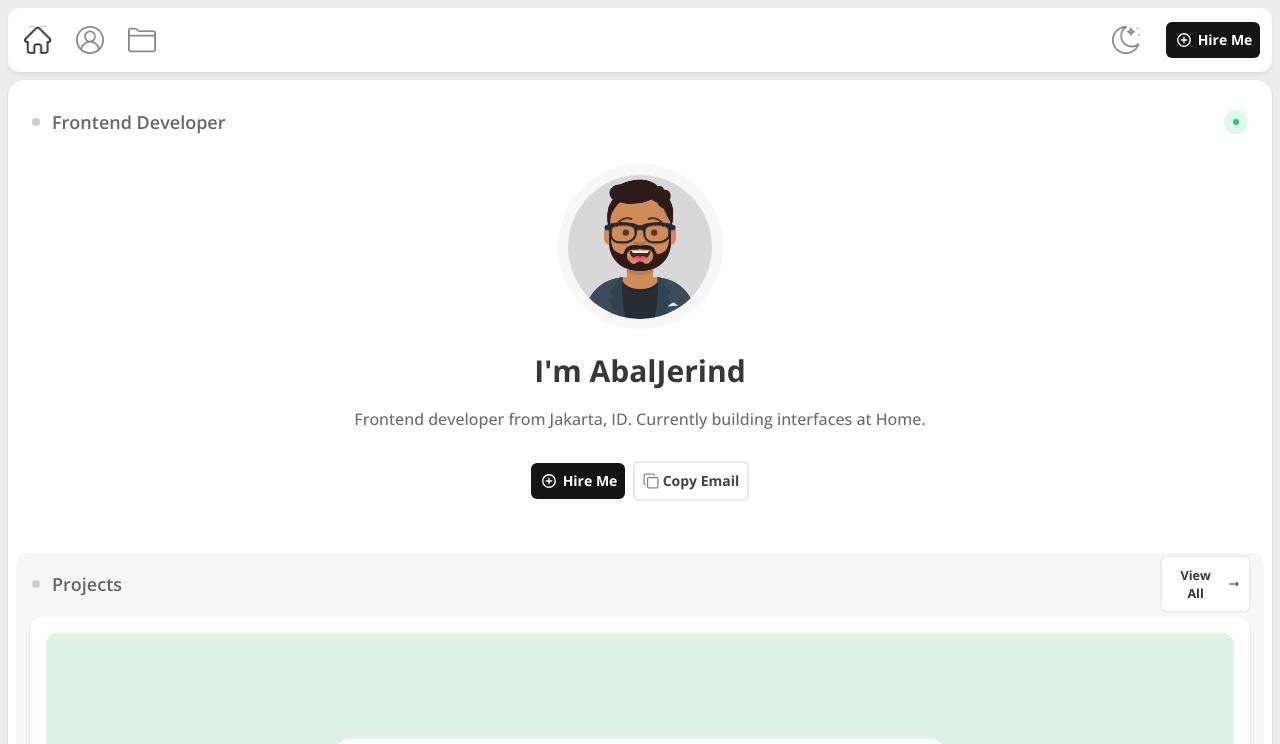
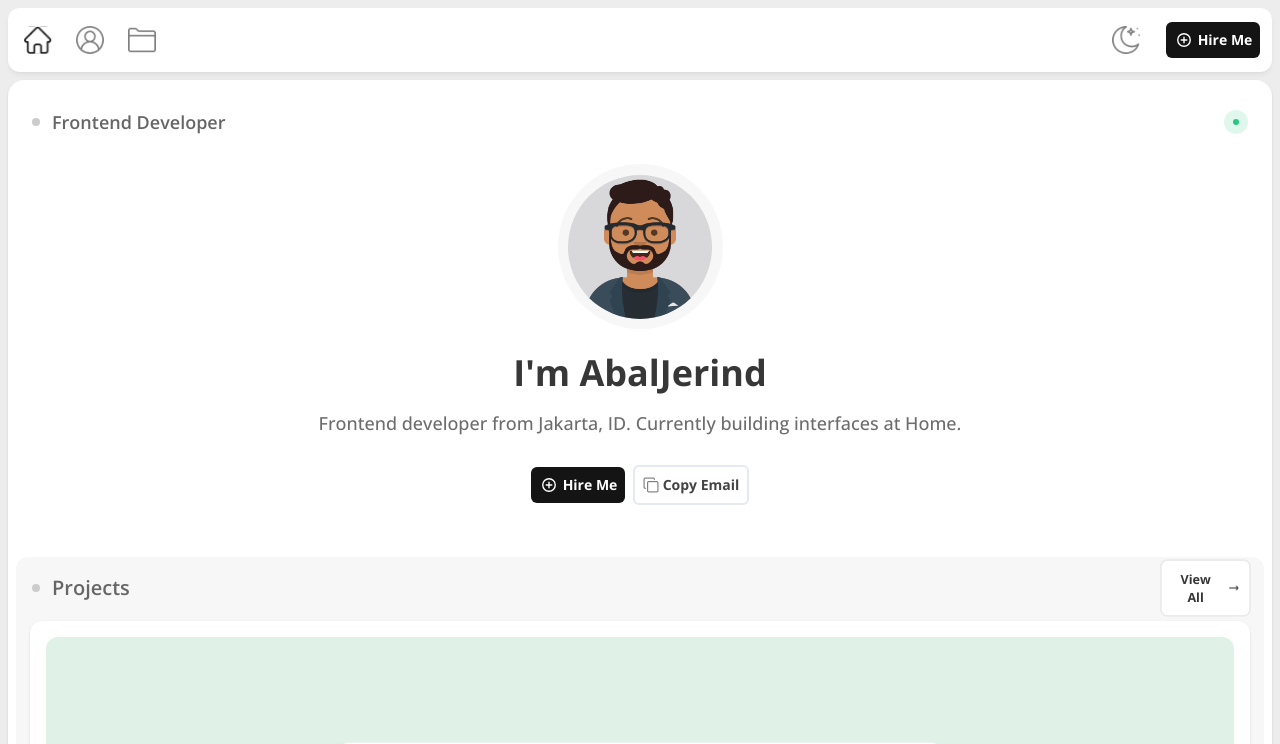
Before and after one commit to Abaljerind/portofolio-jerind, a React (Vite) app: page / in a window 1280 px wide. Shown: the top 744 px of the page. Built offline with nearby package versions, Linux system fonts and the light colour scheme.

Commit message:
Add styles for breakpoint md for tag h1 and p
Add styles for text size and padding left and right

```diff
--- a/src/pages/HomePage.jsx
+++ b/src/pages/HomePage.jsx
@@ -32,10 +32,10 @@
         </div>
 
         <div className="profile my-6 flex flex-col items-center justify-center">
-          <h1 className="mb-4 text-3xl font-bold text-[#373737] dark:text-white">
+          <h1 className="mb-4 text-3xl font-bold text-[#373737] md:text-4xl dark:text-white">
             I'm AbalJerind
           </h1>
-          <p className="px-3 text-center text-[16px] leading-7 font-medium break-words text-[#6D6D6D] dark:text-[#A2A2A2]">
+          <p className="px-3 text-center text-[16px] leading-7 font-medium break-words text-[#6D6D6D] md:px-24 md:text-lg dark:text-[#A2A2A2]">
             Frontend developer from Jakarta, ID. Currently building interfaces
             at Home.
           </p>
@@ -50,7 +50,7 @@
           <div className="title-project flex justify-between">
             <div className="flex items-center justify-center pl-2">
               <GrayCircle />
-              <p className="text-lg font-semibold text-[#666666] dark:text-[#C0C0C0]">
+              <p className="text-lg font-semibold text-[#666666] md:text-xl dark:text-[#C0C0C0]">
                 Projects
               </p>
             </div>
```
